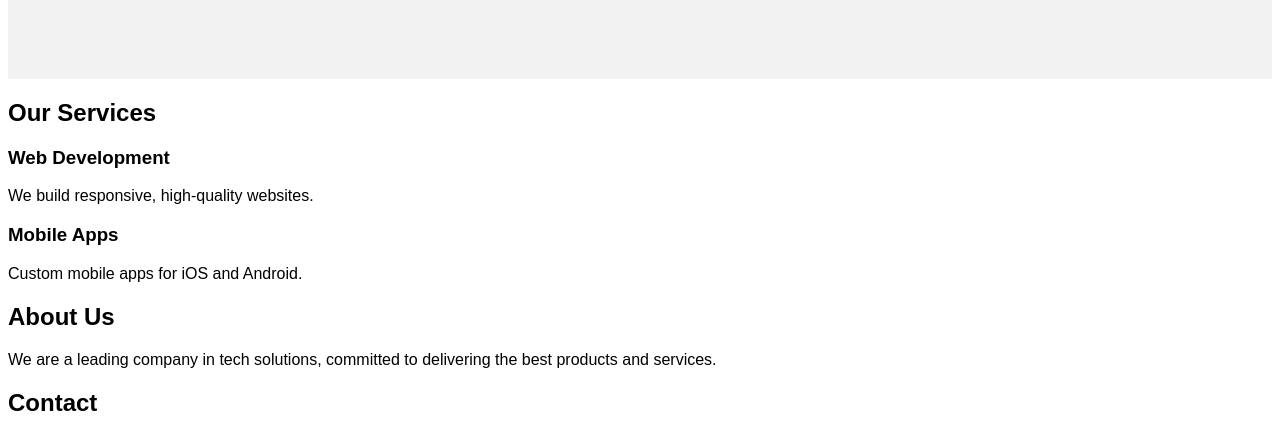
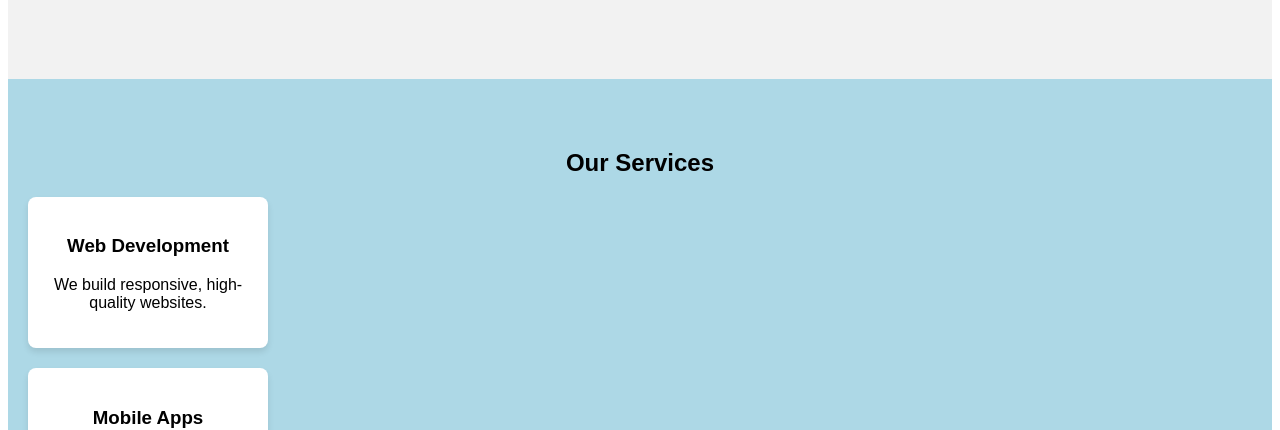
Before and after one commit to TrungNgoSecE/Assignment2, a plain HTML site: page index.html in a window 1280 px wide. Shown: the part 378-808 px from the top of the page. Drawn offline with Linux system fonts and the light colour scheme.

Commit message:
2. CSS Styling and Animations

```diff
--- a/index.html
+++ b/index.html
@@ -18,26 +18,26 @@
       </div>
   </header>
 
-  <section id="services">
+  <section class="services">
     <h2>Our Services</h2>
     <div class="wrapper">
-        <div class="box">
+        <div class="box1">
             <h3>Web Development</h3>
             <p>We build responsive, high-quality websites.</p>
         </div>
-        <div class="box">
+        <div class="box2">
             <h3>Mobile Apps</h3>
             <p>Custom mobile apps for iOS and Android.</p>
         </div>
     </div>
   </section>
 
-  <section id="about">
+  <section class="about">
     <h2>About Us</h2>
     <p>We are a leading company in tech solutions, committed to delivering the best products and services.</p>
   </section>
 
-  <footer id="contact">
+  <footer class="contact">
       <h2>Contact</h2>
       <p>Phone: +123 456 7890</p>
   </footer>
--- a/style.css
+++ b/style.css
@@ -9,6 +9,7 @@
   padding: 10px 20px;
   border-radius: 5px;
   text-decoration: none;
+
 }
 .cta-button:hover {
   background-color: red;
@@ -23,18 +24,29 @@ button {
     border-radius: 5px;
     text-decoration: none;
     font-size: 1rem;
+
 }
 button:active{
   background-color: lightblue;
+}
+
+@keyframes fadeIn {
+  from {
+      opacity: 0;
+  }
+  to {
+      opacity: 1;
+  }
 }
 
 .hero {
   background-color: #f2f2f2;
   padding: 100px 20px;
   text-align: center;
-  animation: fadeIn 3s ease-in-out;
+  animation: fadeIn 3s ease-in;
   font-size: clamp(1rem, 2vw, 2rem);
 }
+
 .hero h1 {
   margin-bottom: 20px;
 }
@@ -42,3 +54,52 @@ button:active{
 .hero p {
   margin-bottom: 30px;
 }
+
+.services {
+    background-color: lightblue;
+    padding: 50px 20px;
+    text-align: center;
+}
+.wrapper {
+  text-align: center;
+}
+
+@keyframes slideInLeft{
+0% {
+  transform: translateX(-300px);
+}
+100% {
+  transform: translateX(0);
+}
+}
+
+.box1 {
+    background-color: #ffffff;
+    padding: 20px;
+    border-radius: 8px;
+    box-shadow: 0 4px 6px rgba(0, 0, 0, 0.1);
+    width: 200px;
+    text-align: center;
+    animation: slideInLeft 3s ease-in;
+    display: ;
+}
+.box2 {
+  background-color: #ffffff;
+    margin-top: 20px;
+    padding: 20px;
+    border-radius: 8px;
+    box-shadow: 0 4px 6px rgba(0, 0, 0, 0.1);
+    width: 200px;
+    text-align: center;
+    animation: slideInLeft 3s ease-in;
+    display: ;
+}
+.about{
+  padding: 50px 20px;
+  text-align: center;
+}
+footer {
+  background-color: #0077cc;
+  text-align: center;
+  padding: 50px 20px;
+}
```
